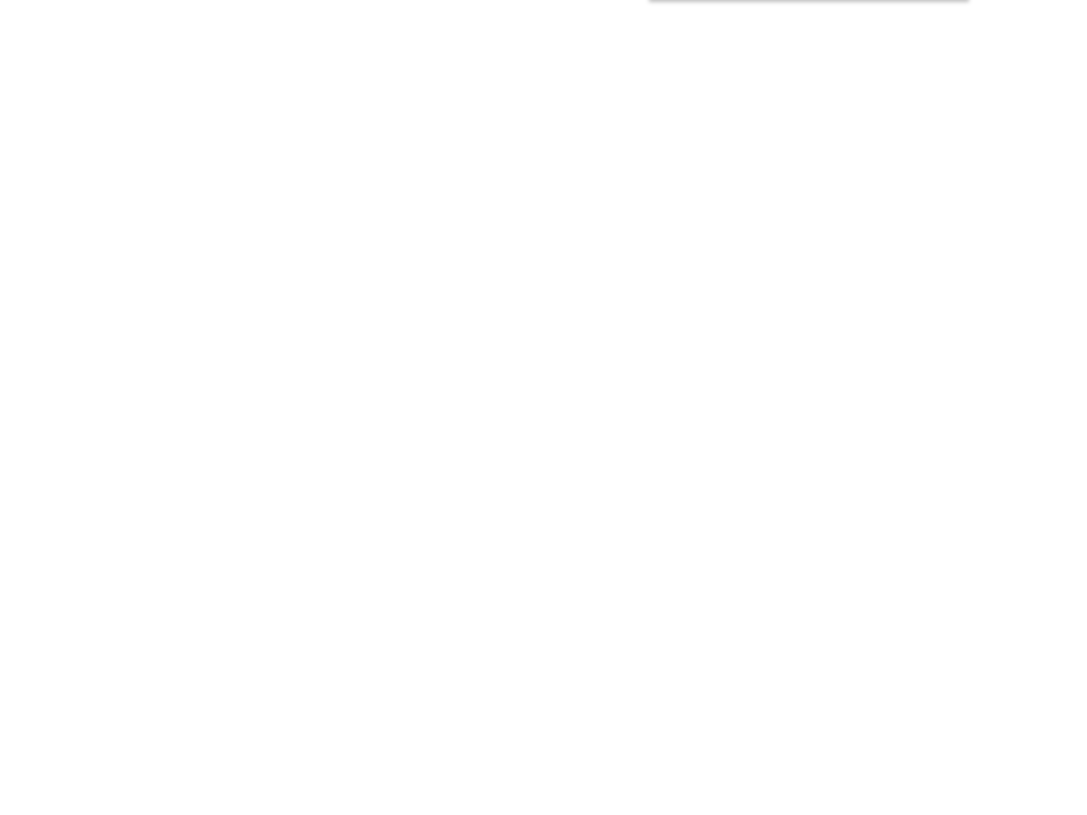
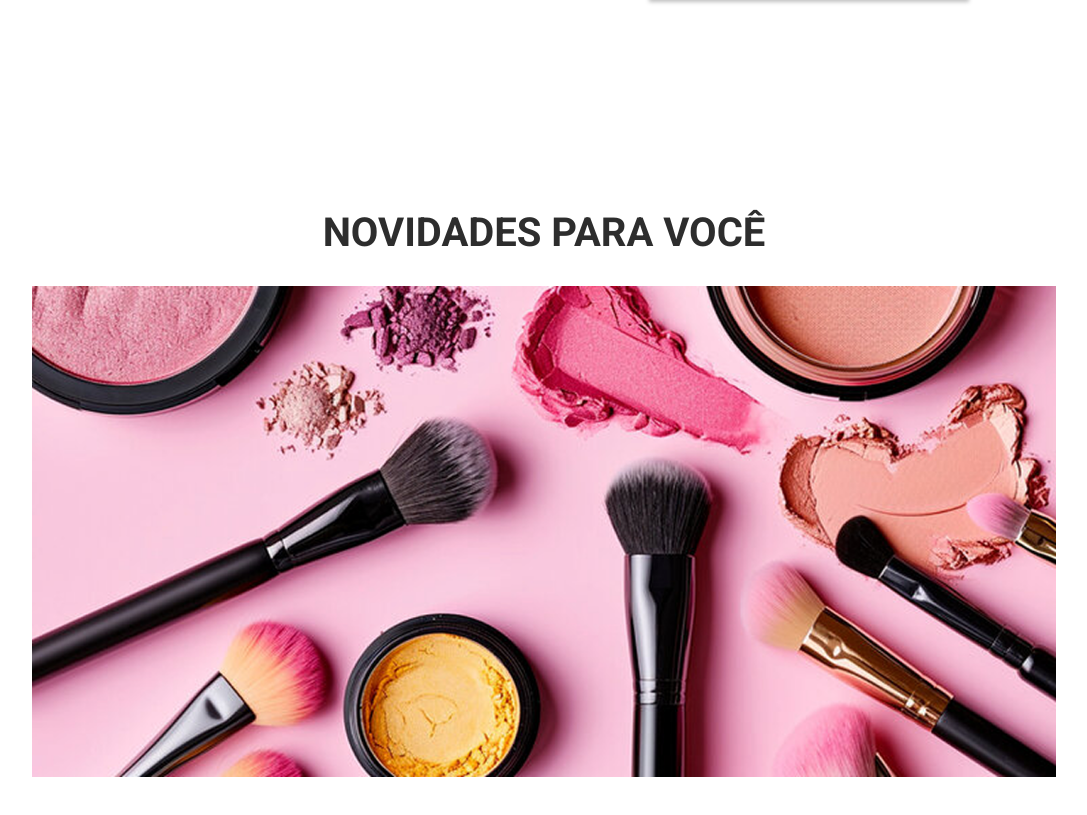
Before and after one commit to luanapalmeira/passoia, a React (Vite) app: page / in a window 1280 px wide. Shown: the part 2307-3122 px from the top of the page, without its empty margins (96-1183 px from the left). Before the commit the page ends 2400 px from the top, so only its background shows below. Built offline with nearby package versions, Linux system fonts and the light colour scheme.

Commit message:
Criação e estilização do componente Novidades

```diff
--- a/src/App.jsx
+++ b/src/App.jsx
@@ -2,6 +2,7 @@ import Banner from "./components/Banner";
 import Header from "./components/Header";
 import Lancamentos from "./components/Lancamentos";
 import Looks from "./components/Looks";
+import Novidades from "./components/Novidades";
 import "./global.scss";
 
 function App() {
@@ -11,6 +12,7 @@ function App() {
       <Banner />
       <Looks />
       <Lancamentos />
+      <Novidades />
     </>
   );
 }
--- /dev/null
+++ b/src/components/Novidades/index.jsx
@@ -0,0 +1,13 @@
+import "./novidades.scss";
+import maquiagens from "../../assets/Novidades/maquiagens.png";
+
+function Novidades() {
+  return (
+    <section className="novidades">
+        <h2>Novidades para você</h2>
+        <img src={maquiagens} alt="Banner mostrando algumas maquiagens" id="banner-maquiagens" />
+    </section>
+  );
+}
+
+export default Novidades;
--- /dev/null
+++ b/src/components/Novidades/novidades.scss
@@ -0,0 +1,21 @@
+.novidades {
+  background-color: #FFFFFF;
+  height: 100vh;
+  display: flex;
+  flex-direction: column;
+  align-items: center;
+  justify-content: center;
+  gap: 30px;
+
+  h2 {
+    color: #2D2D2D;
+    font-size: 2.5rem;
+    font-family: "Roboto", sans-serif;
+    font-weight: 700;
+    text-transform: uppercase;
+  }
+
+  #banner-maquiagens {
+    width: 80%;
+  }
+}
```
Also changed, not shown: src/assets/Novidades/maquiagens.png (added).
